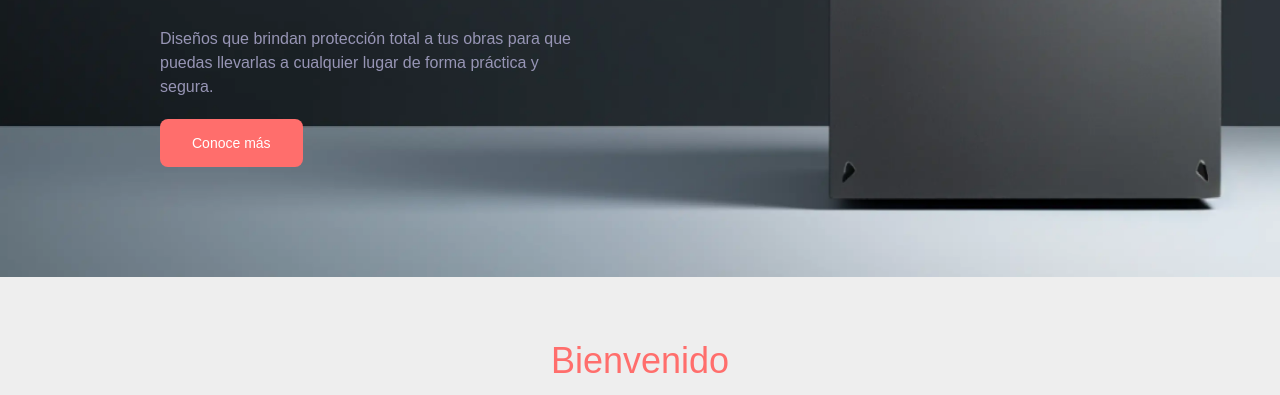
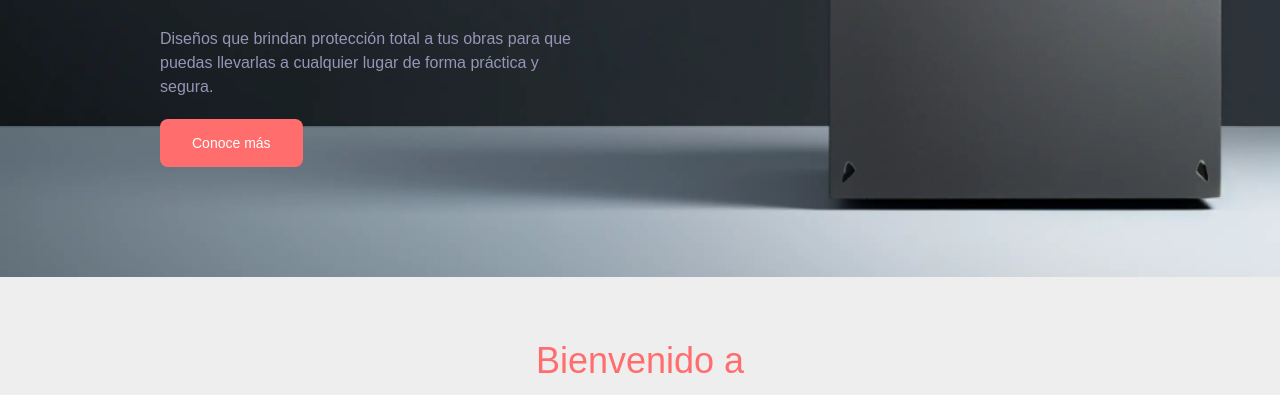
Before and after one commit to escalandres/cosmos-landing-page, an Astro site: page / in a window 1280 px wide. Shown: the part 405-800 px from the top of the page. Built offline with nearby package versions, Linux system fonts and the light colour scheme; Astro itself is replaced by a stand-in of ours.

Commit message:
modify: a letter

```diff
--- a/src/pages/index.astro
+++ b/src/pages/index.astro
@@ -38,7 +38,9 @@ import TeamCard from "../components/TeamCard.astro";
     </SectionContainer>
     <SectionContainer id="cosmos" class="bg-[#EEEEEE] px-64 py-16">
       <div class="">
-        <h3 class="cosmos-orange-text text-4xl text-center mb-8">Bienvenido</h3>
+        <h3 class="cosmos-orange-text text-4xl text-center mb-8">
+          Bienvenido a
+        </h3>
         <h1 class="cosmos-orange-text text-8xl text-center mb-16">COSMOS</h1>
         <p class="text-center text-[#2B3441] text-lg my-8">
           En Cosmos, combinamos tecnología y pasión por el arte para ofrecer
```
